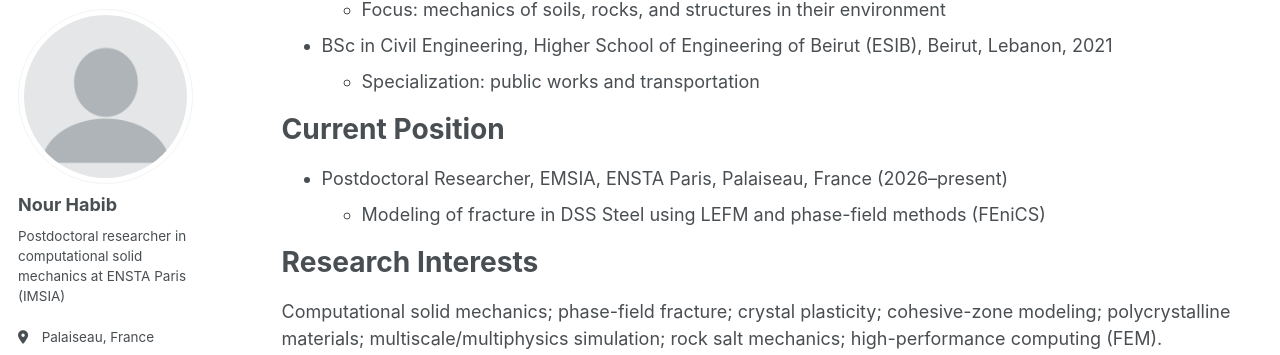
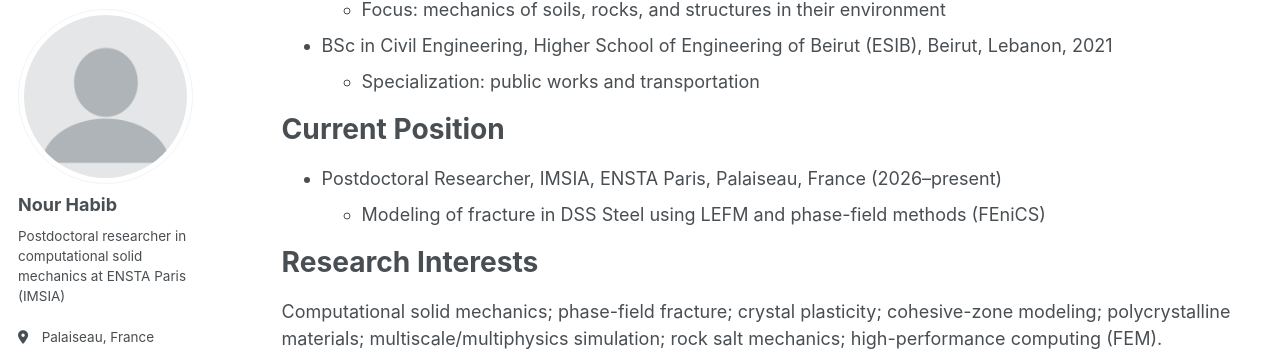
Before and after one commit to habibnour/habibnour.github.io, a Jekyll site: the page built from _pages/cv.md, in a window 1280 px wide and 900 px high, scrolled down 341 px. Shown: the part 92-447 px from the top of the window. Built offline with Jekyll 4.4.1, drawn with Linux system fonts in a browser that asks for light colours; some web fonts are replaced; a script bundle is joined from its source files by our own code; library files that are not in the unit come from our copies.

Commit message:
Update cv.md

```diff
--- a/_pages/cv.md
+++ b/_pages/cv.md
@@ -22,7 +22,7 @@ Education
 
 Current Position
 ======
-* Postdoctoral Researcher, EMSIA, ENSTA Paris, Palaiseau, France (2026–present)
+* Postdoctoral Researcher, IMSIA, ENSTA Paris, Palaiseau, France (2026–present)
   * Modeling of fracture in DSS Steel using LEFM and phase-field methods (FEniCS)
 
 Research Interests
```
